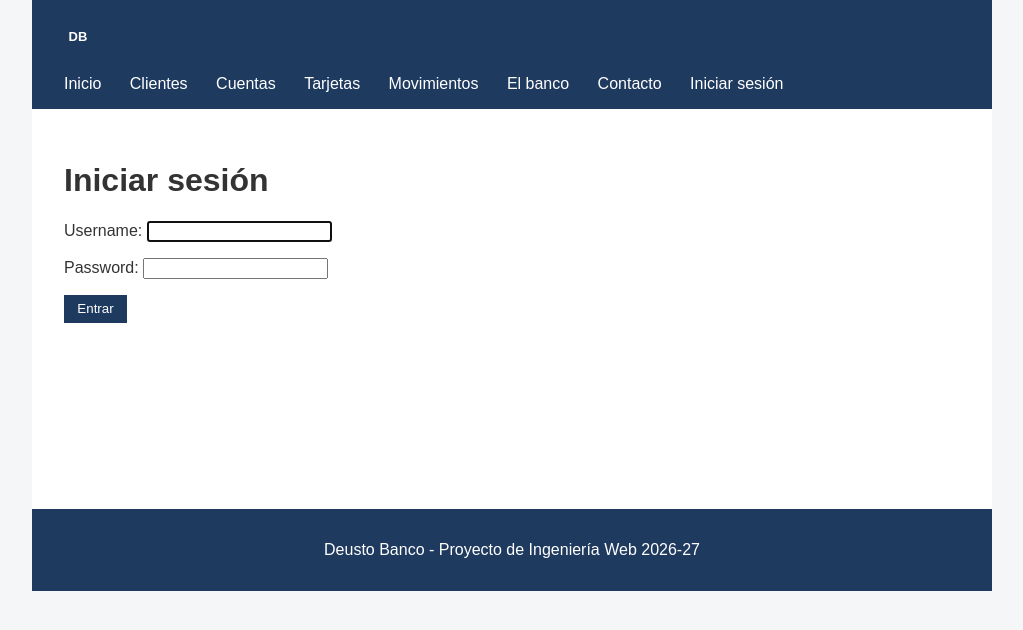
After one commit to malbisudlf/DeustoBanco, a Django app: page /appBanco/accounts/login/ in a window 1280 px wide. The commit adds this page. Shown: the top 630 px of the page, without its empty margins (128-1151 px from the left). Run offline with Django 5.2, Linux system fonts and the light colour scheme; parts of the project's set-up code (start-up, migrations or seed data) failed here and were passed over.

Commit message:
fotos, login, formulario de movimientos y paginas estaticas

```diff
--- a/appBanco/models.py
+++ b/appBanco/models.py
@@ -70,7 +70,7 @@ class Movimiento(models.Model):
     concepto = models.CharField(max_length=100)
     tipo = models.CharField(max_length=10, choices=TIPOS_MOVIMIENTO, default="ingreso")
     importe = models.DecimalField(max_digits=12, decimal_places=2)
-    fecha = models.DateField(auto_now_add=True)
+    fecha = models.DateField()
 
     class Meta:
         verbose_name = "Movimiento"
--- a/appBanco/static/appBanco/estilos.css
+++ b/appBanco/static/appBanco/estilos.css
@@ -61,8 +61,26 @@ body {
 }
 
 #footer {
-    background-color: #1f3a5f;
-    color: #fff;
-    text-align: center;
-    padding: 1em 2em;
+  background-color: #1f3a5f;
+  color: #fff;
+  text-align: center;
+  padding: 1em 2em;
 }
+
+button {
+  background-color: #1f3a5f;
+  color: #fff;
+  border: none;
+  padding: 0.5em 1em;
+  cursor: pointer;
+}
+
+/* botón del menú de cerrar sesión: aspecto de enlace */
+#menu li form button {
+  background: none;
+  border: none;
+  padding: 0;
+  color: #fff;
+  text-decoration: underline;
+  font-size: 1em;
+}
--- a/appBanco/templates/base.html
+++ b/appBanco/templates/base.html
@@ -12,7 +12,7 @@
     <div id="main">
         <!-- CABECERA -->
         <header id="header">
-            <h1><a href="{% url 'principal' %}">Deusto<span class="logo_acento">Banco</span></a></h1>
+            <h1><a href="{% url 'principal' %}"><img src="{% static 'appBanco/img/logo.svg' %}" alt="Deusto Banco" height="40"></a></h1>
             <nav id="menubar">
                 <ul id="menu">
                     <li><a href="{% url 'principal' %}">Inicio</a></li>
@@ -20,6 +20,15 @@
                     <li><a href="{% url 'lista_cuentas' %}">Cuentas</a></li>
                     <li><a href="{% url 'lista_tarjetas' %}">Tarjetas</a></li>
                     <li><a href="{% url 'lista_movimientos' %}">Movimientos</a></li>
+                    <li><a href="{% url 'sobre' %}">El banco</a></li>
+                    <li><a href="{% url 'contacto' %}">Contacto</a></li>
+                    {% if user.is_authenticated %}
+                    <li>{{ user.username }}
+                        <form method="post" action="{% url 'logout' %}">{% csrf_token %}<button type="submit">Cerrar sesión</button></form>
+                    </li>
+                    {% else %}
+                    <li><a href="{% url 'login' %}">Iniciar sesión</a></li>
+                    {% endif %}
                 </ul>
             </nav>
         </header>
--- /dev/null
+++ b/appBanco/templates/registro/login.html
@@ -0,0 +1,13 @@
+{% extends "base.html" %}
+
+{% block title %}Iniciar sesión{% endblock %}
+
+{% block content %}
+<h1>Iniciar sesión</h1>
+
+<form method="post">
+  {% csrf_token %}
+  {{ form.as_p }}
+  <button type="submit">Entrar</button>
+</form>
+{% endblock %}
--- a/appBanco/urls.py
+++ b/appBanco/urls.py
@@ -12,4 +12,8 @@ urlpatterns = [
     path('tarjetas/<int:pk>/', views.detalle_tarjeta, name='detalle_tarjeta'),
     path('movimientos/', views.lista_movimientos, name='lista_movimientos'),
     path('movimientos/<int:pk>/', views.detalle_movimiento, name='detalle_movimiento'),
+    path('sobre/', views.pagina_sobre, name='sobre'),
+    path('contacto/', views.pagina_contacto, name='contacto'),
+    path('accounts/login/', views.login, name='login'),
+    path('accounts/logout/', views.logout, name='logout'),
 ]
--- a/proyectoBanco/settings.py
+++ b/proyectoBanco/settings.py
@@ -117,6 +117,10 @@ USE_TZ = True
 
 STATIC_URL = 'static/'
 
+# Después de iniciar/cerrar sesión, volver a la página principal
+LOGIN_REDIRECT_URL = '/'
+LOGOUT_REDIRECT_URL = '/'
+
 
 # Email
 # https://docs.djangoproject.com/en/6.1/topics/email/#topic-email-configuration
```
Also changed, not shown: appBanco/forms.py (added, +8 -0 lines), appBanco/templates/detalle_cuenta.html (+7 -0 lines), appBanco/templates/estaticas/contacto.html (added, +11 -0 lines), appBanco/templates/estaticas/sobre.html (added, +16 -0 lines), appBanco/views.py (+26 -1 lines), appBanco/migrations/0005_alter_movimiento_fecha.py (added), appBanco/static/appBanco/img/banco.svg (added), appBanco/static/appBanco/img/logo.svg (added).
